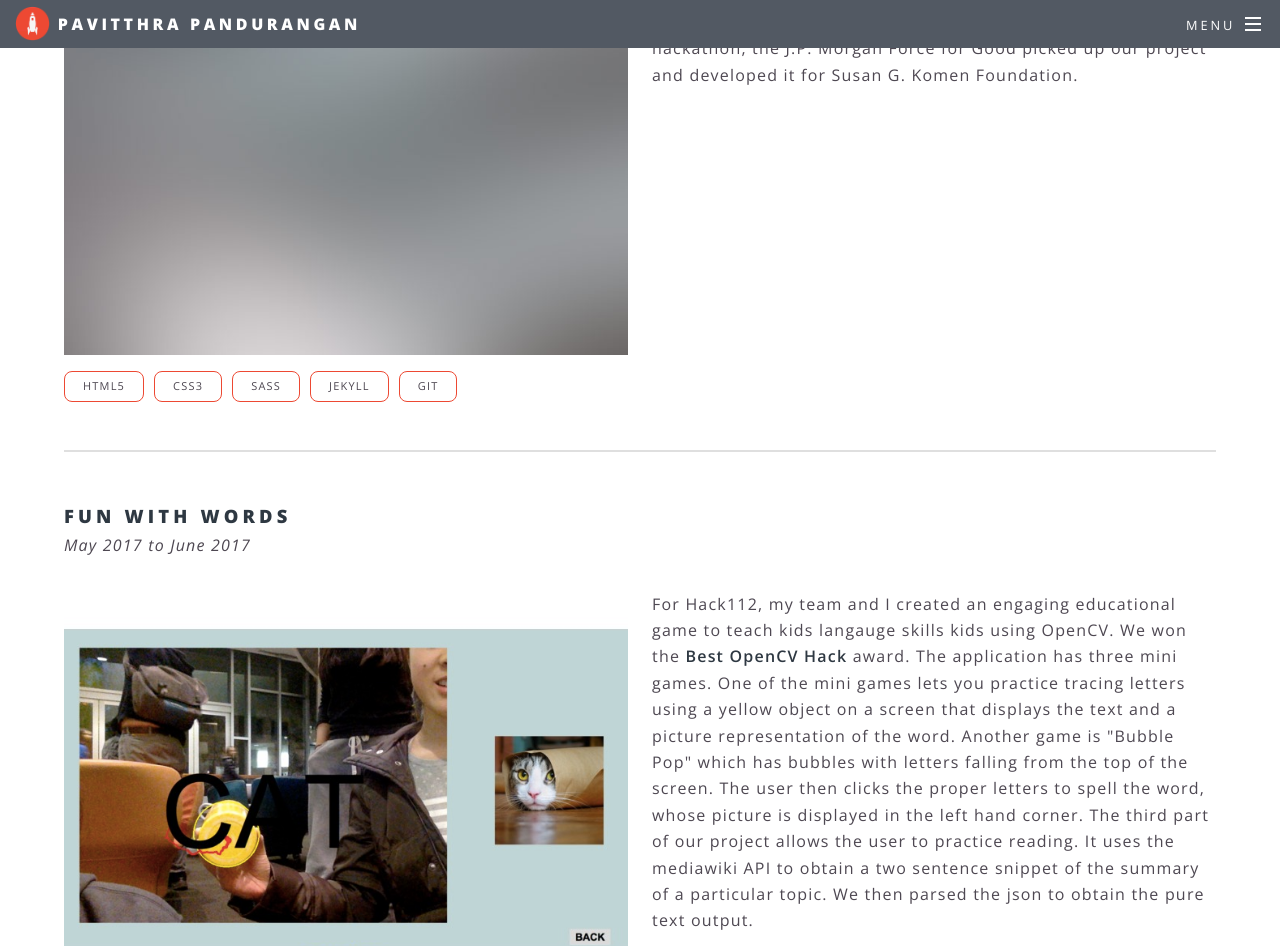
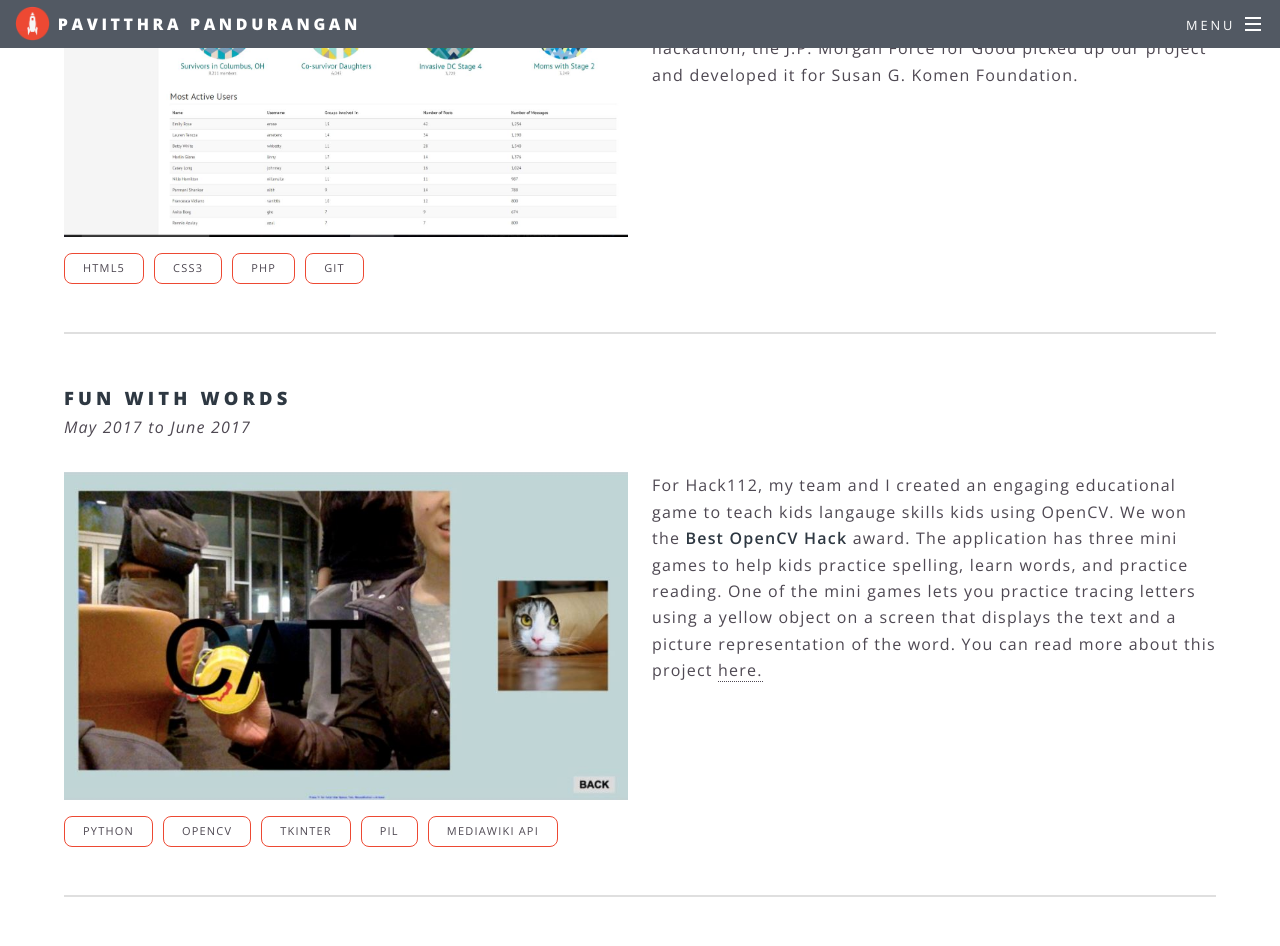
Before and after one commit to pavitthrap/pavitthrap.github.io, a Jekyll site: the page built from projects.html, in a window 1280 px wide and 1400 px high, scrolled down 1718 px. Shown: the top 946 px of the window. Built offline with Jekyll 4.4.1, drawn with Linux system fonts in a browser that asks for light colours; nearby versions of some CDN libraries; some web fonts are replaced; some of the changed text lies outside the part shown.

Commit message:
projects done

```diff
--- a/projects.html
+++ b/projects.html
@@ -12,7 +12,7 @@ title: Projects
 					<img class="fitAll" src="images/galaxy.png">
 					<span class="tag">Python</span><span class="tag">Panda3D</span><span class="tag">Blender</span>
 				</div>
-				<div class="6u 12u$(xsmall)"><p>I made Galaxy Glider for the my term project for the course 15-112. It is a 3D visualization of the universe evolving. Users are able to explore planets in different galaxies. I developed an algorithm to create randomized trees in Blender. Watch my <a href="https://www.youtube.com/watch?v=4c2iVzQz4AU" target="_blank"> term project video!</a></p> </div>
+				<div class="6u 12u$(xsmall)"><p>I made Galaxy Glider for the my term project for the course 15-112. It is a 3D visualization of the universe evolving. Users are able to explore planets in different galaxies in the application. For the planet exploration mode, I developed an algorithm to create randomized trees in Blender. Watch my <a href="https://www.youtube.com/watch?v=4c2iVzQz4AU" target="_blank"> term project video!</a></p> </div>
 			</div>
 			<hr />
 
@@ -34,8 +34,8 @@ title: Projects
 			<p><i>October 2016</i></p>
 			<div class="row">
 				<div class="6u 12u$(xsmall)">
-					<img class="fitAll" src="images/pic01.jpg">
-					<span class="tag">HTML5</span><span class="tag">CSS3</span><span class="tag">Sass</span><span class="tag">Jekyll</span><span class="tag">Git</span>
+					<img class="fitAll" src="images/pink.jpg">
+					<span class="tag">HTML5</span><span class="tag">CSS3</span><span class="tag">PHP</span><span class="tag">Git</span>
 				</div>
 				<div class="6u 12u$(xsmall)"><p>At the J.P. Morgan Code for Good hackathon, my team and I created a web application that connects individuals affected by breast cancer. We won <b>runner-up</b> at the hackathon. After the hackathon, the J.P. Morgan Force for Good picked up our project and developed it for Susan G. Komen Foundation.</p> </div>
 			</div>
@@ -45,10 +45,11 @@ title: Projects
 			<p><i>May 2017 to June 2017</i></p>
 			<div class="row">
 				<div class="6u 12u$(xsmall)">
-					<img class="fitAll" src="images/words.jpg">
+					<img class="fitAll" src="images/word.jpg">
 					<span class="tag">Python</span><span class="tag">OpenCV</span><span class="tag">Tkinter</span><span class="tag">Pil</span><span class="tag">Mediawiki API</span>
 				</div>
-				<div class="6u 12u$(xsmall)"><p>For Hack112, my team and I created an engaging educational game to teach kids langauge skills kids using OpenCV. We won the <b>Best OpenCV Hack</b> award. The application has three mini games. One of the mini games lets you practice tracing letters using a yellow object on a screen that displays the text and a picture representation of the word. Another game is "Bubble Pop" which has bubbles with letters falling from the top of the screen. The user then clicks the proper letters to spell the word, whose picture is displayed in the left hand corner. The third part of our project allows the user to practice reading. It uses the mediawiki API to obtain a two sentence snippet of the summary of a particular topic. We then parsed the json to obtain the pure text output.</p> </div>
+				<div class="6u 12u$(xsmall)"><p>For Hack112, my team and I created an engaging educational game to teach kids langauge skills kids using OpenCV. We won the <b>Best OpenCV Hack</b> award. The application has three mini games to help kids practice spelling, learn words, and practice reading.
+				One of the mini games lets you practice tracing letters using a yellow object on a screen that displays the text and a picture representation of the word. You can read more about this project <a href="https://devpost.com/software/fun-with-words"> here.</a></p> </div>
 			</div>
 			<hr />
 
@@ -67,7 +68,7 @@ title: Projects
 			<p><i>May 2017 to June 2017</i></p>
 			<div class="row">
 				<div class="6u 12u$(xsmall)">
-					<img class="fitAll" src="images/pic01.jpg">
+					<img class="fitAll" src="images/last.png">
 					<span class="tag">HTML5</span><span class="tag">CSS3</span><span class="tag">Sass</span><span class="tag">Jekyll</span><span class="tag">Git</span>
 				</div>
 				<div class="6u 12u$(xsmall)"><p>I made a custom animation with keyframes, and grew adept at using sass to get my website to look how I wanted.</p> </div>
```
Also changed, not shown: images/last.png (added), images/pink.JPG (added), images/rocket.png (deleted), images/rocket2.JPG (deleted), images/rocket3.png (deleted), images/web1.png (added), images/web2.png (added), images/web3.png (added), images/web4.png (added), images/word.JPG (added), images/words.jpg (deleted).
